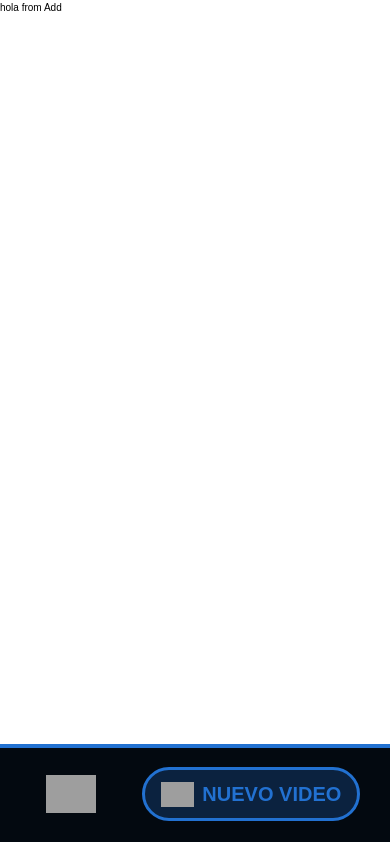
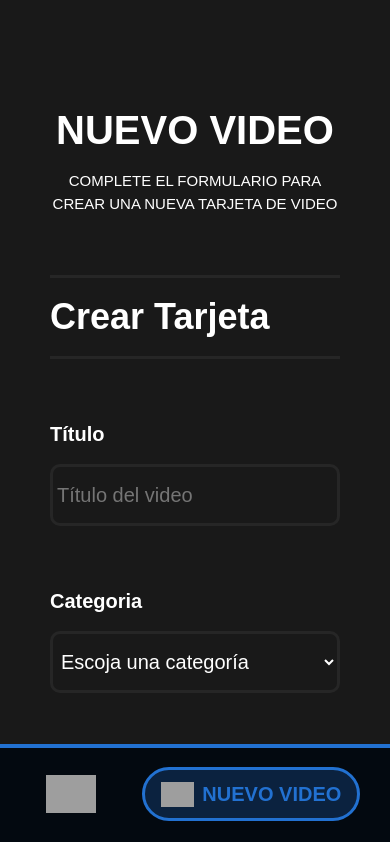
Before and after one commit to EdwardbotA/aluraFlix-challenge, a React (Vite) app: page /add in a window 390 px wide. Shown: the top 842 px of the page. Built offline with nearby package versions, Linux system fonts and the light colour scheme; data requests are answered from the project's data file; grey boxes are pictures that could not be loaded.

Commit message:
agrega la pagina de añadir nuevo con estilos responsivos

```diff
--- a/src/components/FormInput/index.jsx
+++ b/src/components/FormInput/index.jsx
@@ -1,5 +1,5 @@
 import { useContext } from "react";
-import styled from "styled-components";
+import styled, { css } from "styled-components";
 import { GlobalContext } from "../../context/Context";
 
 const LabelStyles = styled.label`
@@ -10,6 +10,10 @@ const LabelStyles = styled.label`
   gap: 15px;
   font-size: 2rem;
   font-weight: bold;
+
+  @media (min-width: 1024px) {
+    width: ${(props) => (props.$from === "modal" ? "100%" : "47%")};
+  }
 `;
 
 const InputStyles = styled.input`
@@ -48,7 +52,7 @@ const TextareaStyles = styled.textarea`
 const FormInput = ({
   children,
   type = "text",
-  from,
+  from = "",
   placeholder,
   inputValue = "",
   big,
@@ -62,7 +66,7 @@ const FormInput = ({
   };
 
   return (
-    <LabelStyles>
+    <LabelStyles $from={from}>
       {children}
       {big ? (
         <TextareaStyles
--- a/src/components/Modal/index.jsx
+++ b/src/components/Modal/index.jsx
@@ -39,7 +39,6 @@ const FormStyles = styled.form`
   width: 100%;
   display: flex;
   flex-direction: column;
-  align-items: center;
   gap: 40px;
 `;
 
@@ -74,7 +73,7 @@ const ButtonClose = styled.button`
   }
 `;
 
-const ButtonContainer = styled.div`
+export const ButtonContainer = styled.div`
   display: flex;
   flex-direction: column;
   gap: 20px;
--- a/src/components/OptionInput/index.jsx
+++ b/src/components/OptionInput/index.jsx
@@ -10,14 +10,22 @@ const LabelStyles = styled.label`
   gap: 15px;
   font-size: 2rem;
   font-weight: bold;
+
+  @media (min-width: 1024px) {
+    width: ${(props) => (props.$from === "modal" ? "100%" : "47%")};
+  }
 `;
 
 const InputStyles = styled.select`
+  font-family: "Source sans Pro", sans-serif;
   border-radius: 10px;
   height: 62px;
   font-size: 2rem;
   font-weight: 300;
-  background-color: var(--background-modal);
+  background-color: ${(props) =>
+    props.$from === "modal"
+      ? "var(--background-modal)"
+      : "var(--main-background-black)"};
   padding: 16px 4px;
   color: var(--secondary-white);
   border: ${(props) =>
@@ -26,7 +34,13 @@ const InputStyles = styled.select`
       : "3px solid var(--main-gray)"};
 `;
 
-const OptionInput = ({ children, from, placeholder, inputValue, name }) => {
+const OptionInput = ({
+  children,
+  from = "",
+  placeholder,
+  inputValue = "",
+  name,
+}) => {
   const { categories, handleInputChange } = useContext(GlobalContext);
 
   const handleChange = (e) => {
@@ -35,7 +49,7 @@ const OptionInput = ({ children, from, placeholder, inputValue, name }) => {
   };
 
   return (
-    <LabelStyles>
+    <LabelStyles $from={from}>
       {children}
       <InputStyles
         $from={from}
--- a/src/pages/Add/index.jsx
+++ b/src/pages/Add/index.jsx
@@ -1,5 +1,126 @@
+import styled from "styled-components";
+import ActionBtn from "../../components/ActionBtn";
+import FormInput from "../../components/FormInput";
+import { ButtonContainer } from "../../components/Modal";
+import OptionInput from "../../components/OptionInput";
+
+const AddContainer = styled.section`
+  background-color: var(--main-background-black);
+  width: 100%;
+  padding: 100px 50px 150px;
+  display: flex;
+  flex-direction: column;
+  flex: 1;
+  gap: 60px;
+
+  @media (width > 1024px) {
+    justify-content: center;
+  }
+`;
+
+const MainTitleContainer = styled.div`
+  text-align: center;
+  color: var(--secondary-white);
+  display: flex;
+  flex-direction: column;
+  text-transform: uppercase;
+  gap: 10px;
+
+  h1 {
+    font-size: 4rem;
+    font-weight: bold;
+  }
+
+  p {
+    font-size: 1.5rem;
+    font-weight: 300;
+  }
+`;
+
+const FormStyles = styled.form`
+  width: 100%;
+  display: flex;
+  flex-direction: column;
+  flex-wrap: wrap;
+  align-items: center;
+  gap: 60px;
+
+  @media (width > 1024px) {
+    flex-direction: row;
+		justify-content: space-between;
+  }
+`;
+
+const TitleStyles = styled.legend`
+  font-size: 3.6rem;
+  font-weight: 600;
+  color: var(--secondary-white);
+  text-transform: capitalize;
+  border-top: 3px solid var(--main-gray);
+  border-bottom: 3px solid var(--main-gray);
+  padding: 12px 0;
+  width: 100%;
+`;
+
 const Add = () => {
-  return <p>hola from Add</p>;
+  return (
+    <AddContainer>
+      <MainTitleContainer>
+        <h1>Nuevo Video</h1>
+        <p>Complete el formulario para crear una nueva tarjeta de video</p>
+      </MainTitleContainer>
+
+      <FormStyles>
+        <TitleStyles>crear tarjeta</TitleStyles>
+
+        <FormInput
+          // inputValue={title}
+          placeholder="Título del video"
+          name="titulo"
+        >
+          Título
+        </FormInput>
+        <OptionInput
+          // inputValue={category}
+          placeholder="Escoja una categoría"
+          name="categoria"
+        >
+          Categoria
+        </OptionInput>
+        <FormInput
+          // inputValue={image}
+          placeholder="link de la imagen"
+          type="url"
+          name="imagen"
+        >
+          Imagen
+        </FormInput>
+        <FormInput
+          // inputValue={videoLink}
+          placeholder="Link del video"
+          type="url"
+          name="video"
+        >
+          Video
+        </FormInput>
+        <FormInput
+          // inputValue={description}
+          big
+          placeholder="¿De qué se trata este vídeo?"
+          name="descripcion"
+        >
+          Descripción
+        </FormInput>
+
+        <ButtonContainer>
+          <ActionBtn type="submit" main>
+            Guardar
+          </ActionBtn>
+          <ActionBtn type="button">limpiar</ActionBtn>
+        </ButtonContainer>
+      </FormStyles>
+    </AddContainer>
+  );
 };
 
 export default Add;
```
